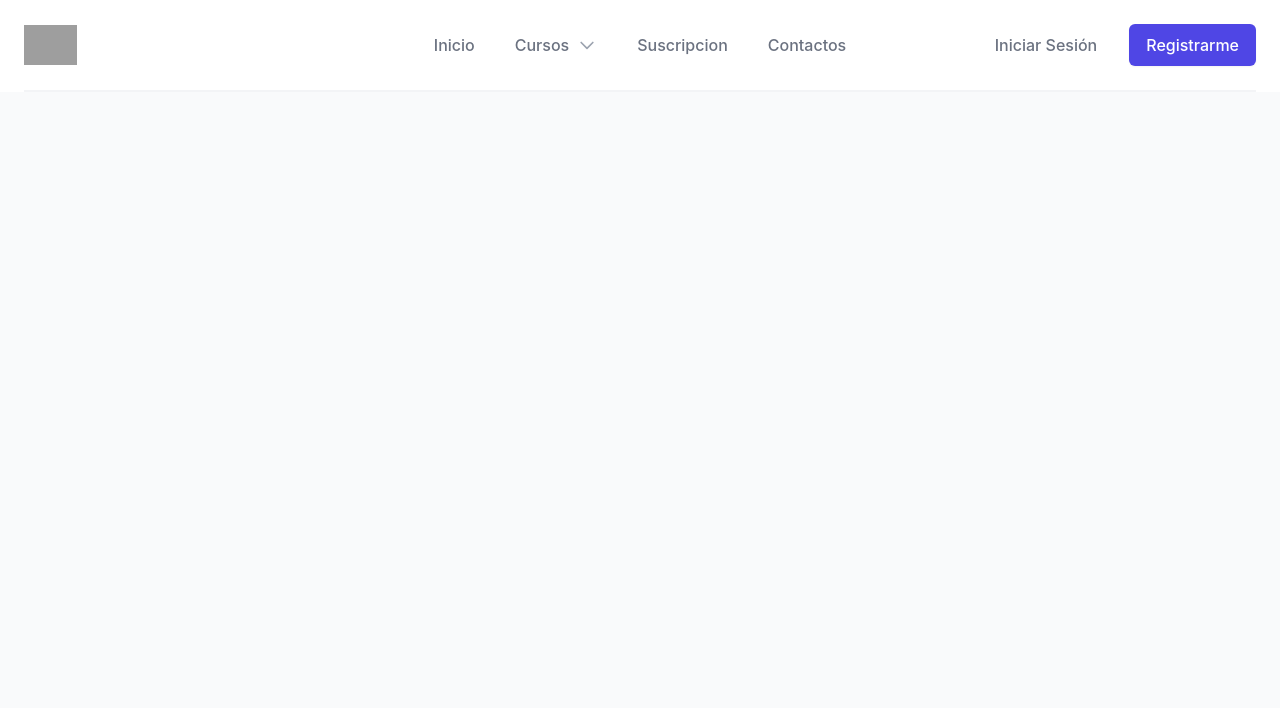
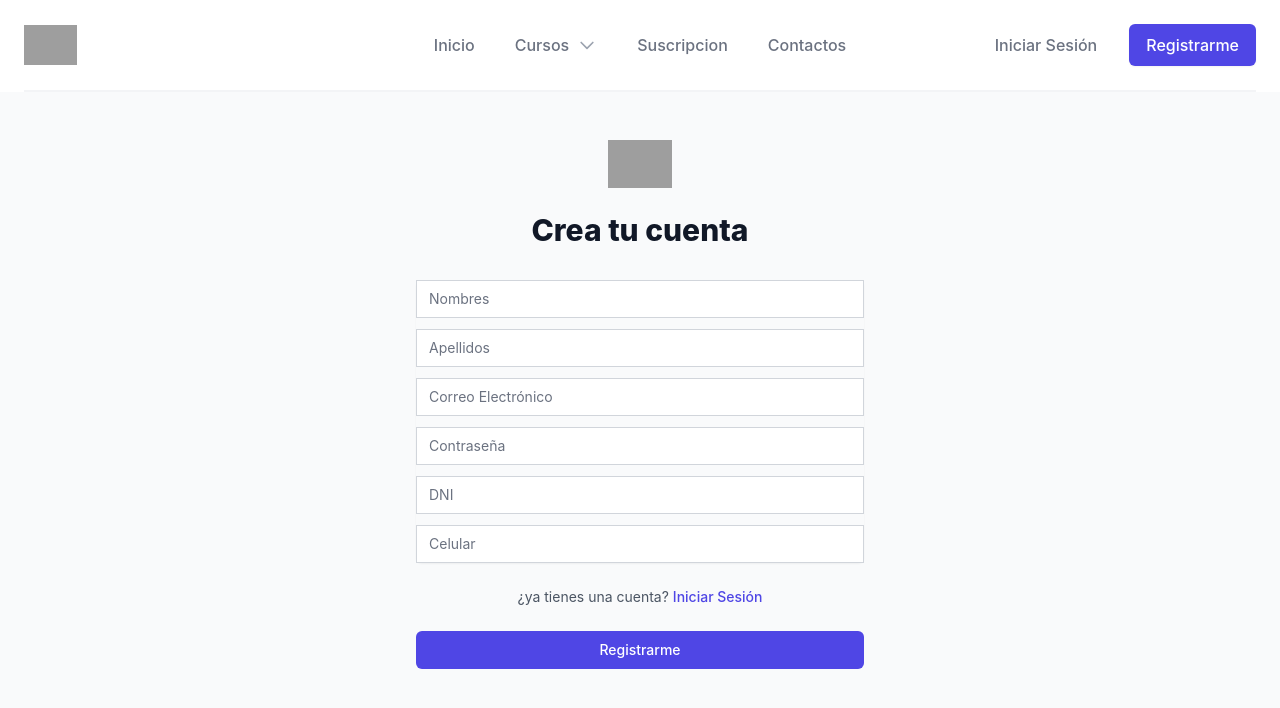
Before and after one commit to jcsoftdev/education-online-template, a React (Vite) app: page /signup in a window 1280 px wide. Shown: the top 708 px of the page. Built offline with nearby package versions, Linux system fonts and the light colour scheme; grey boxes are pictures that could not be loaded.

Commit message:
Registro template

```diff
--- a/src/App.tsx
+++ b/src/App.tsx
@@ -2,6 +2,7 @@ import { BrowserRouter, Route, Routes } from 'react-router-dom'
 import './App.css'
 import Login from './components/Login'
 import Navbar from './components/Navbar'
+import Signup from './components/Signup'
 import Home from './pages/Home'
 import { rutas } from './routes'
 
@@ -12,6 +13,7 @@ function App() {
       <Routes>
         <Route path="/" element={<Home />} />
         <Route path="/login" element={<Login />} />
+        <Route path="/signup" element={<Signup />} />
       </Routes>
     </BrowserRouter>
   )
--- a/src/components/Atoms/Input/Input.tsx
+++ b/src/components/Atoms/Input/Input.tsx
@@ -8,7 +8,7 @@ const Input = ({id, className, label,placeholder, ...rest}: InputProps) => {
       </label>
       <input
         {...rest}
-        className={`appearance-none rounded-none relative block w-full px-3 py-2 border border-gray-300 placeholder-gray-500 text-gray-900 focus:outline-none focus:ring-indigo-500 focus:border-indigo-500 focus:z-10 sm:text-sm ${className}`}
+        className={`appearance-none rounded-none block w-full px-3 py-2 border border-gray-300 placeholder-gray-500 text-gray-900 focus:outline-none focus:ring-indigo-500 focus:border-indigo-500 focus:z-10 sm:text-sm ${className}`}
         placeholder={placeholder || label}
       />
     </div>
--- a/src/components/Navbar/Navbar.tsx
+++ b/src/components/Navbar/Navbar.tsx
@@ -128,10 +128,10 @@ const Navbar = ({ links = [] }: NavbarProps) => {
                     </Link>
                   </Popover.Button>
                 </p>
-                <Popover.Button>
+                <Popover.Button className={`mt-6  w-full flex items-center justify-center px-4 py-2 border border-transparent rounded-md shadow-sm text-base font-medium text-white bg-indigo-600 hover:bg-indigo-700`}>
                   <Link
                     to="/signup"
-                    className="mt-6  w-full flex items-center justify-center px-4 py-2 border border-transparent rounded-md shadow-sm text-base font-medium text-white bg-indigo-600 hover:bg-indigo-700"
+                    className=""
                   >
                     Registrarme
                   </Link>
--- /dev/null
+++ b/src/components/Signup/Signup.tsx
@@ -0,0 +1,97 @@
+import { Link } from "react-router-dom"
+import Button from "../Atoms/Button"
+import Input from "../Atoms/Input"
+
+const Signup = () => {
+  return (
+    <>
+      <div className="min-h-full flex items-center justify-center py-12 px-4 sm:px-6 lg:px-8">
+        <div className="max-w-md w-full space-y-8">
+          <div>
+            <img
+              className="mx-auto h-12 w-auto"
+              src="https://tailwindui.com/img/logos/workflow-mark-indigo-600.svg"
+              alt="Workflow"
+            />
+            <h2 className="mt-6 text-center text-3xl font-extrabold text-gray-900">
+              Crea tu cuenta
+            </h2>
+
+          </div>
+          <form className="mt-8 space-y-6" action="#" method="POST">
+            <input type="hidden" name="remember" defaultValue="true" />
+            <div className="rounded-md shadow-sm -space-y-px">
+              <Input
+                id="name"
+                label="Nombres"
+                name="name"
+                type="string"
+                required
+                className="rounded mb-3"
+              />
+              <Input
+                id="name"
+                label="Apellidos"
+                name="name"
+                type="string"
+                required
+                className="rounded mb-3"
+              />
+              <Input
+                id="name"
+                label="Correo Electrónico"
+                name="name"
+                type="email"
+                required
+                className="rounded mb-3"
+              />
+              <Input
+                id="password"
+                label="Contraseña"
+                name="password"
+                type="password"
+                required
+                className="rounded mb-3"
+              />
+              <Input
+                id="dni"
+                label="DNI"
+                name="dni"
+                type="string"
+                required
+                className="rounded mb-3"
+              />
+              <Input
+                id="cellphone"
+                label="Celular"
+                name="cellphone"
+                type="string"
+                required
+                className="rounded mb-3"
+              />
+
+            </div>
+
+            <p className="mt-2 text-center text-sm text-gray-600">
+
+              <span>¿ya tienes una cuenta? </span>
+              <Link
+                to="/signup"
+                className="font-medium text-indigo-600 hover:text-indigo-500"
+              >
+                Iniciar Sesión
+              </Link>
+            </p>
+            <div>
+              <Button>
+                Registrarme
+              </Button>
+            </div>
+          </form>
+        </div>
+      </div>
+    </>
+  )
+}
+
+export default Signup
--- /dev/null
+++ b/src/components/Signup/index.ts
@@ -0,0 +1 @@
+export { default } from './Signup'
```
